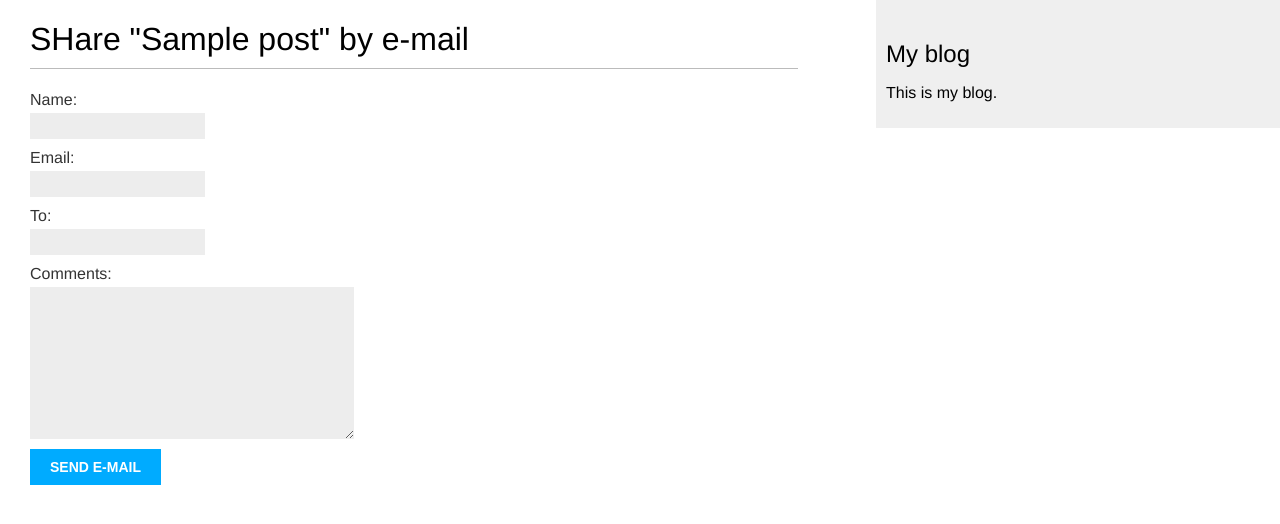
After one commit to xiximitho/BlogDjango, a Django app: page /blog/1/share/ in a window 1280 px wide. The commit adds this page. Shown: the top 524 px of the page. Run offline with Django 3.2, Linux system fonts and the light colour scheme; tables that the repository leaves empty hold one stand-in row (values such as "Sample post").

Commit message:
Criado envio de emails (sem SMTP, apenas terminal por enquanto)

```diff
--- /dev/null
+++ b/myblog/blog/forms.py
@@ -0,0 +1,8 @@
+from django import forms
+
+class EmailPostForm(forms.Form):
+    name = forms.CharField(max_length=100)
+    email = forms.EmailField()
+    to = forms.EmailField()
+    comments = forms.CharField(required=False,
+                               widget= forms.Textarea)
--- a/myblog/blog/templates/blog/post/detail.html
+++ b/myblog/blog/templates/blog/post/detail.html
@@ -8,4 +8,9 @@
     Published {{ post.publish }} by {{ post.author }}
   </p>
   {{ post.body|linebreaks }}
+    <p>
+        <a href="{% url "blog:post_share" post.id %}">
+            Share This Post
+        </a>
+    </p>
 {% endblock %}
--- /dev/null
+++ b/myblog/blog/templates/blog/post/share.html
@@ -0,0 +1,18 @@
+{% extends "blog/base.html"%}
+{% block title %} Share a post {% endblock %}
+
+{% block content %}
+    {% if sent %}
+        <h1> Email enviado </h1>
+        <p>
+            "{{ post.title }}" foi enviado para {{ form.cleaned_data.to }}
+        </p>
+        {% else %}
+            <h1> SHare "{{ post.title }}" by e-mail</h1>
+            <form method="post">
+                {{ form.as_p }}
+                {% csrf_token %}
+                <input type="submit" value="Send e-mail">
+            </form>
+    {% endif %}
+{% endblock %}
--- a/myblog/blog/urls.py
+++ b/myblog/blog/urls.py
@@ -10,4 +10,6 @@ urlpatterns = [
     path('<int:year>/<int:month>/<int:day>/<slug:post>/',
         views.post_detail,
         name='post_detail'),
+    path('<int:post_id>/share/',
+         views.post_share, name = 'post_share'),
 ]
--- a/myblog/blog/views.py
+++ b/myblog/blog/views.py
@@ -3,7 +3,30 @@ from django.core.paginator import Paginator, EmptyPage,\
                                   PageNotAnInteger
 from django.views.generic import ListView
 from .models import Post
+from .forms import EmailPostForm
+from django.core.mail import send_mail #lib para enviar e-mail
 
+def post_share(request, post_id):
+    # Retrieve post by id
+    post = get_object_or_404(Post, id=post_id, status='published')
+    sent = False
+    if request.method == 'POST':
+        # Form was submitted
+        form = EmailPostForm(request.POST)
+        if form.is_valid():
+            # Form fields passed validation
+            cd = form.cleaned_data
+            post_url = request.build_absolute_uri(post.get_absolute_url())
+            subject = f"{cd['name']} recommends you read {post.title}"
+            message = f"Read {post.title} at {post_url}\n\n" \
+                      f"{cd['name']}\'s comments: {cd['comments']}"
+            send_mail(subject, message, 'admin@myblog.com', [cd['to']])
+            sent = True
+    else:
+        form = EmailPostForm()
+    return render(request, 'blog/post/share.html', {'post': post,
+                                                        'form': form,
+                                                        'sent': sent})
 
 def post_list(request):
     object_list = Post.published.all()
--- a/myblog/myblog/settings.py
+++ b/myblog/myblog/settings.py
@@ -119,3 +119,7 @@ USE_TZ = True
 # https://docs.djangoproject.com/en/3.0/howto/static-files/
 
 STATIC_URL = '/static/'
+
+#ENVIO DE EMAIL>>>>>>>>>>>>>>>>>>>>>>>>>>>>>>>.
+
+EMAIL_BACKEND = 'django.core.mail.backends.console.EmailBackend'
```
